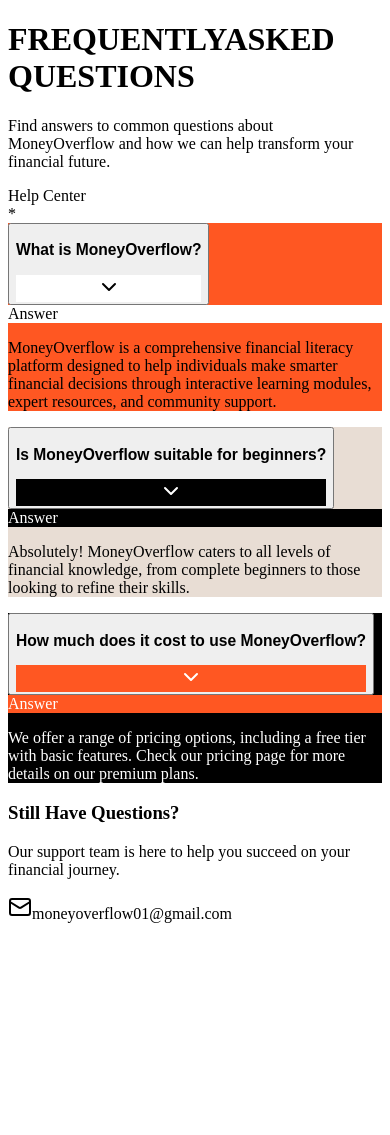
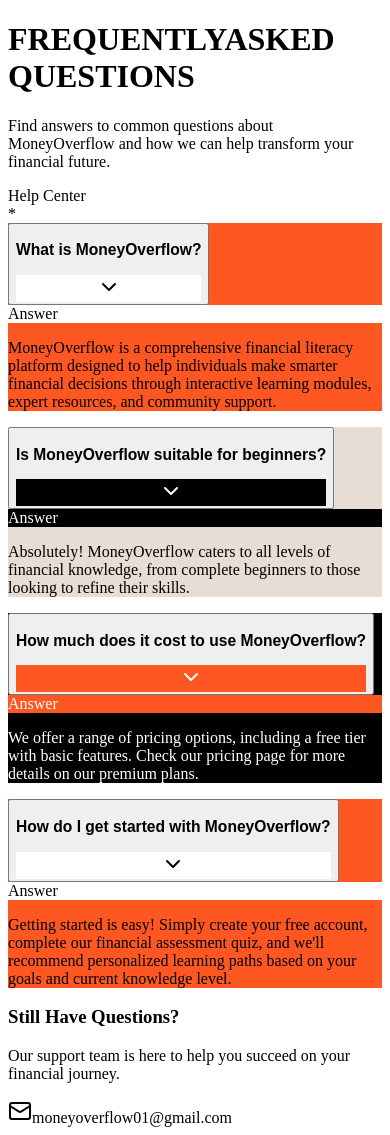
Before and after one commit to MonilMehta/MoneyOverflow, a Next.js app in the folder frontend/: page /LandingPage/FaqSection in a window 390 px wide. Before the commit the page ends 931 px from the top, so only its background shows below. Built offline with nearby package versions, Linux system fonts and the light colour scheme.

Commit message:
added mobile responsivness

```diff
--- a/frontend/src/pages/LandingPage/FaqSection.jsx
+++ b/frontend/src/pages/LandingPage/FaqSection.jsx
@@ -1,4 +1,4 @@
-import React, { useState } from 'react';
+import React, { useState, useEffect } from 'react';
 import { ChevronDown, ChevronUp, Mail } from 'lucide-react';
 
 const FAQItem = ({ question, answer, isOpen, onToggle, colorIndex }) => {
@@ -12,7 +12,7 @@
 
   return (
     <div
-      className="border-2 rounded-2xl overflow-hidden transition-all duration-300 hover:transform hover:-translate-y-1 hover:shadow-lg relative"
+      className="border-2 rounded-xl overflow-hidden transition-all duration-500 ease-out hover:transform hover:-translate-y-1 hover:shadow-xl relative group"
       style={{
         backgroundColor: colors.bg,
         color: colors.text,
@@ -21,47 +21,49 @@
     >
       {/* Subtle pattern overlay */}
       <div
-        className="absolute inset-0 opacity-5 pointer-events-none"
+        className="absolute inset-0 opacity-5 pointer-events-none transition-opacity duration-300 group-hover:opacity-10"
         style={{
           backgroundImage: `linear-gradient(45deg, currentColor 25%, transparent 25%),
                            linear-gradient(-45deg, currentColor 25%, transparent 25%)`,
-          backgroundSize: '10px 10px',
-          backgroundPosition: '0 0, 0 5px'
+          backgroundSize: '8px 8px',
+          backgroundPosition: '0 0, 0 4px'
         }}
       />
 
       <button
         onClick={onToggle}
-        className="w-full p-6 md:p-8 text-left relative z-10 focus:outline-none group"
+        className="w-full p-4 md:p-6 lg:p-8 text-left relative z-10 focus:outline-none focus:ring-2 focus:ring-offset-2 focus:ring-orange-500 group active:scale-95 transition-transform duration-150"
       >
-        <div className="flex justify-between items-center">
-          <h3 className="text-lg md:text-xl font-bold uppercase tracking-wide pr-4 group-hover:opacity-80 transition-opacity">
+        <div className="flex justify-between items-start gap-3">
+          <h3 className="text-sm md:text-lg lg:text-xl font-bold uppercase tracking-wide flex-1 group-hover:opacity-80 transition-opacity duration-300 leading-tight pr-2">
             {question}
           </h3>
           <div
-            className="flex-shrink-0 p-2 rounded-lg transition-all duration-300"
+            className="flex-shrink-0 p-2 rounded-lg transition-all duration-500 ease-out transform group-hover:scale-110 active:scale-95"
             style={{
               backgroundColor: colors.button,
               color: colors.button === "#ffffff" ? "#000000" : "#ffffff"
             }}
           >
+            <div className={`transition-transform duration-500 ease-out ${isOpen ? 'rotate-180' : 'rotate-0'}`}>
               {isOpen ? (
-              <ChevronUp className="h-5 w-5" />
+                <ChevronUp className="h-4 w-4 md:h-5 md:w-5" />
               ) : (
-              <ChevronDown className="h-5 w-5" />
+                <ChevronDown className="h-4 w-4 md:h-5 md:w-5" />
               )}
+            </div>
           </div>
         </div>
       </button>
 
       <div
-        className={`overflow-hidden transition-all duration-300 ${
+        className={`overflow-hidden transition-all duration-700 ease-out ${
           isOpen ? 'max-h-96 opacity-100' : 'max-h-0 opacity-0'
         }`}
       >
-        <div className="px-6 md:px-8 pb-6 md:pb-8 relative z-10">
+        <div className="px-4 md:px-6 lg:px-8 pb-4 md:pb-6 lg:pb-8 relative z-10">
           <div
-            className="inline-block px-3 py-1 rounded-full text-xs font-bold uppercase mb-4 tracking-wider"
+            className="inline-block px-2.5 py-1 rounded-full text-xs font-bold uppercase mb-3 tracking-wider transition-all duration-300 hover:scale-105"
             style={{
               backgroundColor: colors.button,
               color: colors.button === "#ffffff" ? "#000000" : "#ffffff"
@@ -69,7 +71,7 @@
           >
             Answer
           </div>
-          <p className="text-base md:text-lg leading-relaxed opacity-90">
+          <p className="text-sm md:text-base lg:text-lg leading-relaxed opacity-90 transition-opacity duration-300">
             {answer}
           </p>
         </div>
@@ -80,6 +82,16 @@
 
 const FAQSection = () => {
   const [openIndex, setOpenIndex] = useState(null);
+  const [isLoaded, setIsLoaded] = useState(false);
+
+  useEffect(() => {
+    // Trigger animations after component mounts
+    const timer = setTimeout(() => {
+      setIsLoaded(true);
+    }, 100);
+
+    return () => clearTimeout(timer);
+  }, []);
 
   const faqs = [
     {
@@ -94,6 +106,10 @@
       question: "How much does it cost to use MoneyOverflow?",
       answer: "We offer a range of pricing options, including a free tier with basic features. Check our pricing page for more details on our premium plans."
     },
+    {
+      question: "How do I get started with MoneyOverflow?",
+      answer: "Getting started is easy! Simply create your free account, complete our financial assessment quiz, and we'll recommend personalized learning paths based on your goals and current knowledge level."
+    }
   ];
 
   const handleToggle = (index) => {
@@ -101,73 +117,103 @@
   };
 
   return (
-    <div className="bg-gray-100 min-h-screen py-16 px-4 md:px-8 relative overflow-hidden font-sans">
+    <div className="bg-gray-100 min-h-screen py-6 md:py-12 lg:py-16 px-4 md:px-6 lg:px-8 relative overflow-hidden font-sans">
       {/* Background Pattern */}
       <div
-        className="absolute inset-0 opacity-20"
+        className="absolute inset-0 opacity-10 md:opacity-20 transition-opacity duration-1000"
         style={{
           backgroundImage: 'radial-gradient(circle, #000 1px, transparent 1px)',
-          backgroundSize: '30px 30px',
+          backgroundSize: '15px 15px',
           backgroundPosition: '0 0'
         }}
       />
 
-      <div className="relative z-10 w-full mx-auto">
+      <div className="relative z-10 w-full max-w-7xl mx-auto">
         {/* Header Section */}
-        <div className="mb-16 text-left px-6 md:px-12">
-          <h1 className="text-6xl md:text-7xl font-black leading-none text-black mb-4">
-            <span className="block italic">FREQUENTLY</span>
-            <span className="block text-orange-600 italic">ASKED QUESTIONS</span>
+        <div className={`mb-8 md:mb-12 lg:mb-16 text-center sm:text-left px-2 sm:px-6 md:px-8 lg:px-12 transition-all duration-1000 ease-out ${
+          isLoaded ? 'opacity-100 translate-y-0' : 'opacity-0 translate-y-8'
+        }`}>
+          <h1 className="text-3xl md:text-5xl lg:text-6xl xl:text-7xl font-black leading-none text-black mb-3 md:mb-4">
+            <span className={`block italic transition-all duration-800 ease-out ${
+              isLoaded ? 'opacity-100 translate-x-0' : 'opacity-0 -translate-x-8'
+            }`}>
+              FREQUENTLY
+            </span>
+            <span className={`block text-orange-600 italic transition-all duration-800 ease-out delay-200 ${
+              isLoaded ? 'opacity-100 translate-x-0' : 'opacity-0 translate-x-8'
+            }`}>
+              ASKED QUESTIONS
+            </span>
           </h1>
-          <p className="text-lg text-gray-600 max-w-2xl font-medium mb-4">
+          <p className={`text-sm md:text-lg text-gray-600 max-w-3xl font-medium mb-4 md:mb-6 leading-relaxed transition-all duration-800 ease-out delay-400 ${
+            isLoaded ? 'opacity-100 translate-y-0' : 'opacity-0 translate-y-4'
+          }`}>
             Find answers to common questions about MoneyOverflow and how we can help transform your financial future.
           </p>
-          <div className="flex items-center gap-4">
-            <div className="bg-black text-white px-4 py-2 rounded-full text-sm font-bold uppercase">
+          <div className={`flex items-center justify-center sm:justify-start gap-3 transition-all duration-800 ease-out delay-600 ${
+            isLoaded ? 'opacity-100 translate-y-0' : 'opacity-0 translate-y-4'
+          }`}>
+            <div className="bg-black text-white px-3 md:px-4 py-2 rounded-full text-xs md:text-sm font-bold uppercase transition-all duration-300 hover:scale-105 hover:shadow-lg cursor-pointer">
               Help Center
             </div>
-            <div className="text-3xl font-bold">*</div>
+            <div className="text-xl md:text-3xl font-bold animate-pulse">*</div>
           </div>
         </div>
 
         {/* FAQ Items */}
-        <div className="px-6 md:px-12 space-y-6">
+        <div className="px-2 sm:px-6 md:px-8 lg:px-12 space-y-4 md:space-y-6">
           {faqs.map((faq, index) => (
+            <div
+              key={index}
+              className={`transition-all duration-800 ease-out ${
+                isLoaded
+                  ? 'opacity-100 translate-y-0'
+                  : 'opacity-0 translate-y-8'
+              }`}
+              style={{
+                transitionDelay: `${800 + (index * 150)}ms`
+              }}
+            >
               <FAQItem
-              key={index}
                 question={faq.question}
                 answer={faq.answer}
                 isOpen={openIndex === index}
                 onToggle={() => handleToggle(index)}
                 colorIndex={index}
               />
+            </div>
           ))}
         </div>
 
         {/* Contact Section */}
-        <div className="mt-16 px-6 md:px-12 text-center">
-          <div className="bg-white border-2 border-gray-200 rounded-2xl p-8 md:p-12 relative overflow-hidden">
+        <div className={`mt-8 md:mt-12 lg:mt-16 px-2 sm:px-6 md:px-8 lg:px-12 text-center transition-all duration-800 ease-out ${
+          isLoaded ? 'opacity-100 translate-y-0' : 'opacity-0 translate-y-8'
+        }`}
+        style={{
+          transitionDelay: `${800 + (faqs.length * 150) + 200}ms`
+        }}>
+          <div className="bg-white border-2 border-gray-200 rounded-xl overflow-hidden p-6 md:p-8 lg:p-12 relative group transition-all duration-500 hover:shadow-xl hover:border-orange-300 hover:scale-105">
             {/* Pattern overlay */}
             <div
-              className="absolute inset-0 opacity-5 pointer-events-none"
+              className="absolute inset-0 opacity-5 pointer-events-none transition-opacity duration-300 group-hover:opacity-10"
               style={{
                 backgroundImage: `linear-gradient(45deg, #000000 25%, transparent 25%),
                                  linear-gradient(-45deg, #000000 25%, transparent 25%)`,
-                backgroundSize: '10px 10px',
-                backgroundPosition: '0 0, 0 5px'
+                backgroundSize: '8px 8px',
+                backgroundPosition: '0 0, 0 4px'
               }}
             />
 
             <div className="relative z-10">
-              <h3 className="text-2xl md:text-3xl font-bold uppercase tracking-wide text-black mb-4">
+              <h3 className="text-lg md:text-2xl lg:text-3xl font-bold uppercase tracking-wide text-black mb-3 md:mb-4 transition-all duration-300 group-hover:text-orange-600">
                 Still Have Questions?
               </h3>
-              <p className="text-gray-700 font-bold mb-6 max-w-xl mx-auto">
+              <p className="text-gray-700 font-bold mb-4 md:mb-6 max-w-xl mx-auto text-sm md:text-base leading-relaxed">
                 Our support team is here to help you succeed on your financial journey.
               </p>
-              <div className="bg-orange-600 text-white px-6 py-4 rounded-lg inline-flex items-center gap-3">
-                <Mail className="h-6 w-6" />
-                <span className="text-lg font-bold">moneyoverflow01@gmail.com</span>
+              <div className="bg-orange-600 text-white px-4 md:px-6 py-3 md:py-4 rounded-lg inline-flex items-center gap-2 md:gap-3 transition-all duration-300 hover:bg-orange-700 hover:scale-105 cursor-pointer active:scale-95 flex-wrap justify-center">
+                <Mail className="h-4 w-4 md:h-6 md:w-6 flex-shrink-0" />
+                <span className="text-xs md:text-lg font-bold break-all">moneyoverflow01@gmail.com</span>
               </div>
             </div>
           </div>
```
Also changed, not shown: frontend/src/pages/LandingPage/UserTestimonial.jsx (+63 -9 lines). Lines whose indentation alone changed are shown as unchanged.
